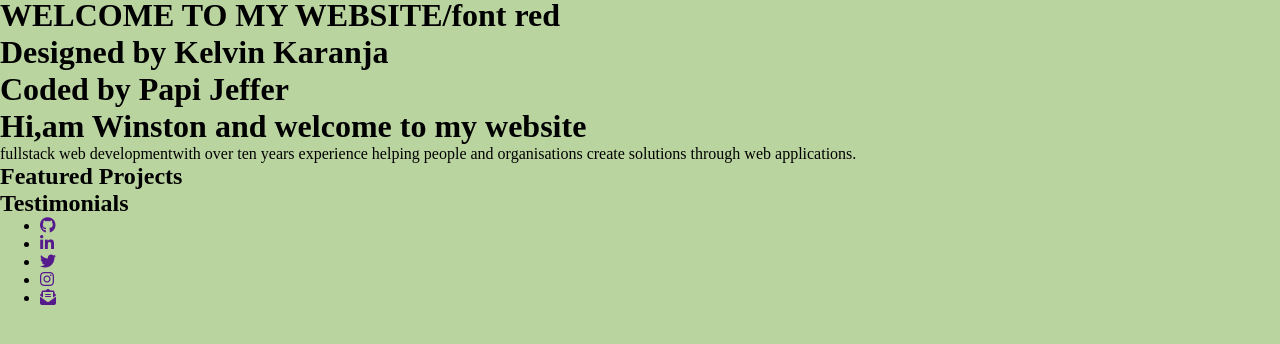
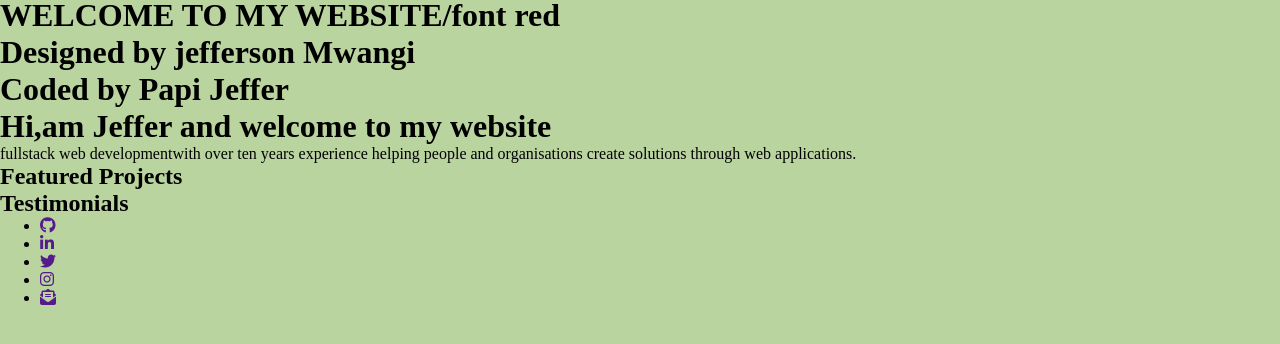
Before and after one commit to Jefferson-mwang/CSS-properties, a plain HTML site: page index.html in a window 1280 px wide. Shown: the part 76-420 px from the top of the page. Drawn offline with Linux system fonts and the light colour scheme.

Commit message:
Update index.html

```diff
--- a/index.html
+++ b/index.html
@@ -35,10 +35,10 @@
         length="600"
       />
       <h1>WELCOME TO MY WEBSITE/font red</h1>
-      <h1>Designed by Kelvin Karanja</h1>
+      <h1>Designed by jefferson Mwangi</h1>
       <h1>Coded by Papi Jeffer</h1>
 
-      <h1>Hi,am Winston and welcome to my website</h1>
+      <h1>Hi,am Jeffer and welcome to my website</h1>
       <p>
         fullstack web developmentwith over ten years experience helping people
         and organisations create solutions through web applications.
```
